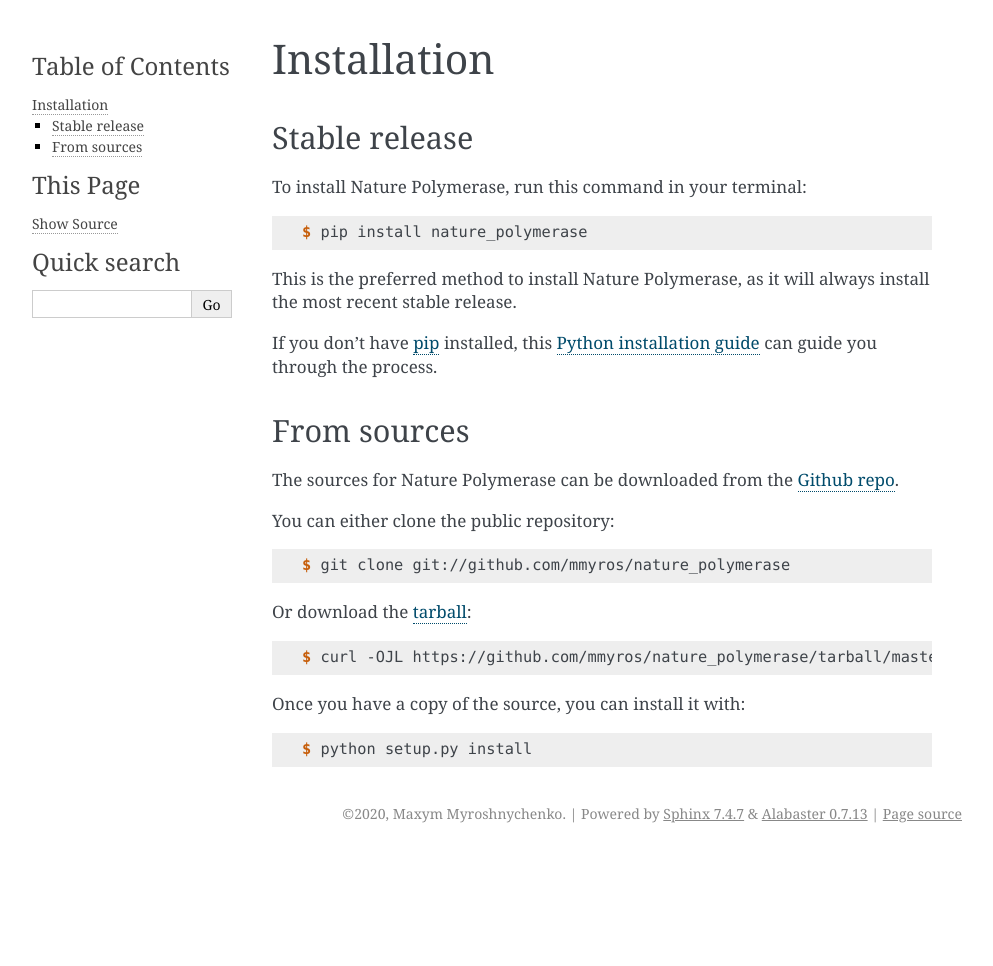
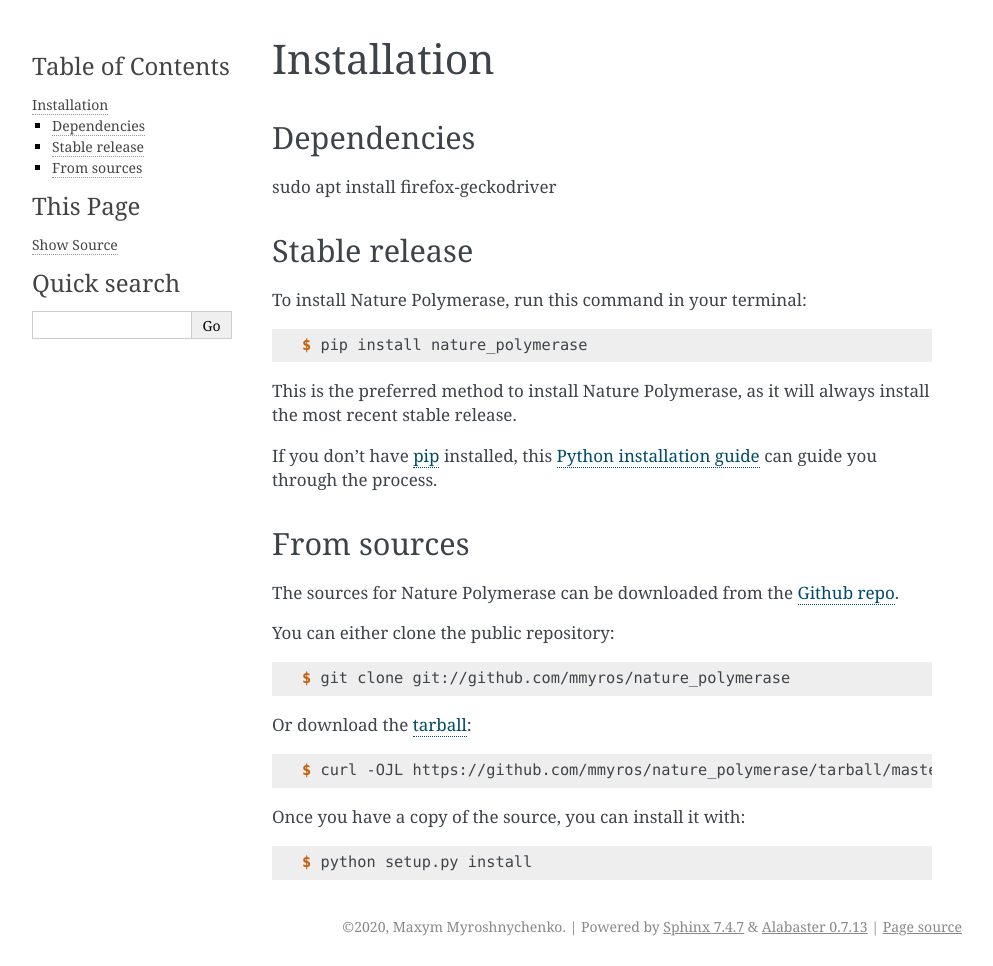
Before and after one commit to mmyros/nature_polymerase, a Sphinx documentation site: the page built from docs/installation.rst, in a window 1280 px wide. Shown: the whole page, without its empty margins (148-1141 px from the left). Built offline with Sphinx 7.4.7, drawn with Linux system fonts in a browser that asks for light colours; pages that are not in the unit, such as notebooks, are missing from menus; before the commit the page ends 900 px from its top, so only the background shows below that.

Commit message:
Update installation.rst

```diff
--- a/docs/installation.rst
+++ b/docs/installation.rst
@@ -4,6 +4,9 @@
 Installation
 ============
 
+Dependencies
+------------
+sudo apt install firefox-geckodriver
 
 Stable release
 --------------
```
